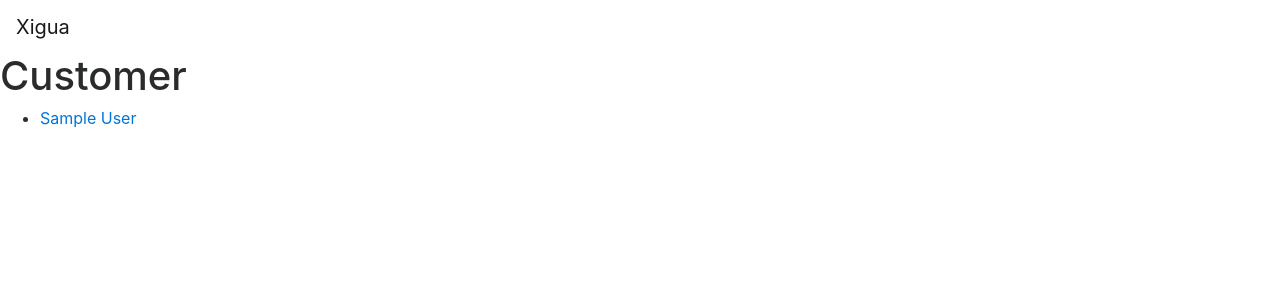
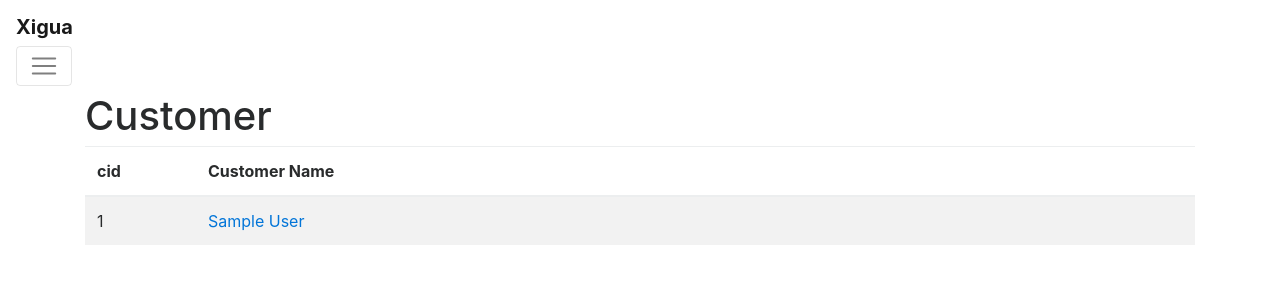
Before and after one commit to shtsai/xigua_shopping, a Django app: page /customer/ in a window 1280 px wide. Shown: the top 300 px of the page. Run offline with Django 3.2, Linux system fonts and the light colour scheme; tables that the repository leaves empty hold one stand-in row (values such as "Sample post"); some libraries are stand-ins or nearby versions.

Commit message:
update page layout for customer and customer detail

```diff
--- a/backend/models.py
+++ b/backend/models.py
@@ -22,6 +22,7 @@ class Order(models.Model):
     oshipdate = models.DateTimeField('Date Shipped', null=True)
     opaid = models.BooleanField('Is this order paid?')
     ototal = models.DecimalField('Total amount', max_digits=10, decimal_places=2, null=True)
+    oshipping = models.DecimalField('Shipping Cost', max_digits=10, decimal_places=2, null=True)
     opaymentmethod = models.CharField('Payment method', max_length=20, null=True)
     ostatus = models.CharField('Status', max_length=20)
     onote = models.CharField('Note', max_length=100, null=True)
--- /dev/null
+++ b/backend/static/backend/header.css
@@ -0,0 +1,3 @@
+#navbar a {
+    font-weight: bold;
+}
--- a/backend/templates/backend/customer.html
+++ b/backend/templates/backend/customer.html
@@ -1,14 +1,34 @@
 {% extends 'backend/includes/header.html' %}
 
 {% block content %}
+	<div class="container">
+		<h1> Customer </h1>
+	</div>
 
-    <h1> Customer </h1>
 	{% if customer_list %}
-	    <ul>
-	    {% for customer in customer_list %}
-	    <li><a href="{% url 'backend:customer_detail' customer.cid %}"> {{ customer.cname }} </a></li>
-	    {% endfor %}
-	    </ul>
+	<div class="container">
+		<div class="row">
+			<div class="col">
+				<table class="table table-striped table-hover">
+					<thead class="thead-dark">
+					<tr>
+						<th style="width:10%;">cid</th>
+						<th style="width:90%;">Customer Name</th>
+					</tr>
+					</thead>
+					{% for customer in customer_list %}
+					<tr>
+						<td> {{ customer.cid }} </a></td>
+						<td><a href="{% url 'backend:customer_detail' customer.cid %}"> {{ customer.cname }} </a></td>
+					</tr>
+					{% endfor %}
+				</table>
+
+			</div>
+		</div>
+	</div>
+
+
 	{% else %}
 	    <p>No customers are available.</p>
 	{% endif %}
--- a/backend/templates/backend/includes/header.html
+++ b/backend/templates/backend/includes/header.html
@@ -8,15 +8,20 @@
     <!-- Bootstrap CSS -->
     <link rel="stylesheet" href="https://maxcdn.bootstrapcdn.com/bootstrap/4.0.0-beta.3/css/bootstrap.min.css" integrity="sha384-Zug+QiDoJOrZ5t4lssLdxGhVrurbmBWopoEl+M6BdEfwnCJZtKxi1KgxUyJq13dy" crossorigin="anonymous">
 
+    {% load static %}
+    <link rel="stylesheet" type="text/css" href="{% static 'backend/header.css' %}">
+
     <title>Xigua Shopping</title>
   </head>
 
   <body>
 
-  <div class="containter">
-      <nav class="navbar navbar-expand-lg navbar-light bg-light">
-        <a class="navbar-brand" href="/">Xigua</a>
-
+  <div class="containter" id="navbar">
+      <nav class="navbar navbar-expand-sm navbar-light bg-light">
+        <a class="navbar-brand" href="/"">Xigua</a>
+        <button class="navbar-toggler" type="button" data-toggle="collapse" data-target="#navbarSupportedContent">
+            <span class="navbar-toggler-icon"></span>
+        </button>
         <div class="collapse navbar-collapse" id="navbarSupportedContent">
           <ul class="navbar-nav mr-auto">
             <li class="nav-item">
@@ -48,7 +53,6 @@
     </div>
 
 
-
     {% block content %}
     {% endblock %}
 
```
Also changed, not shown: backend/templates/backend/customer_detail.html (+76 -15 lines), backend/migrations/0006_order_oshipping.py (added).
